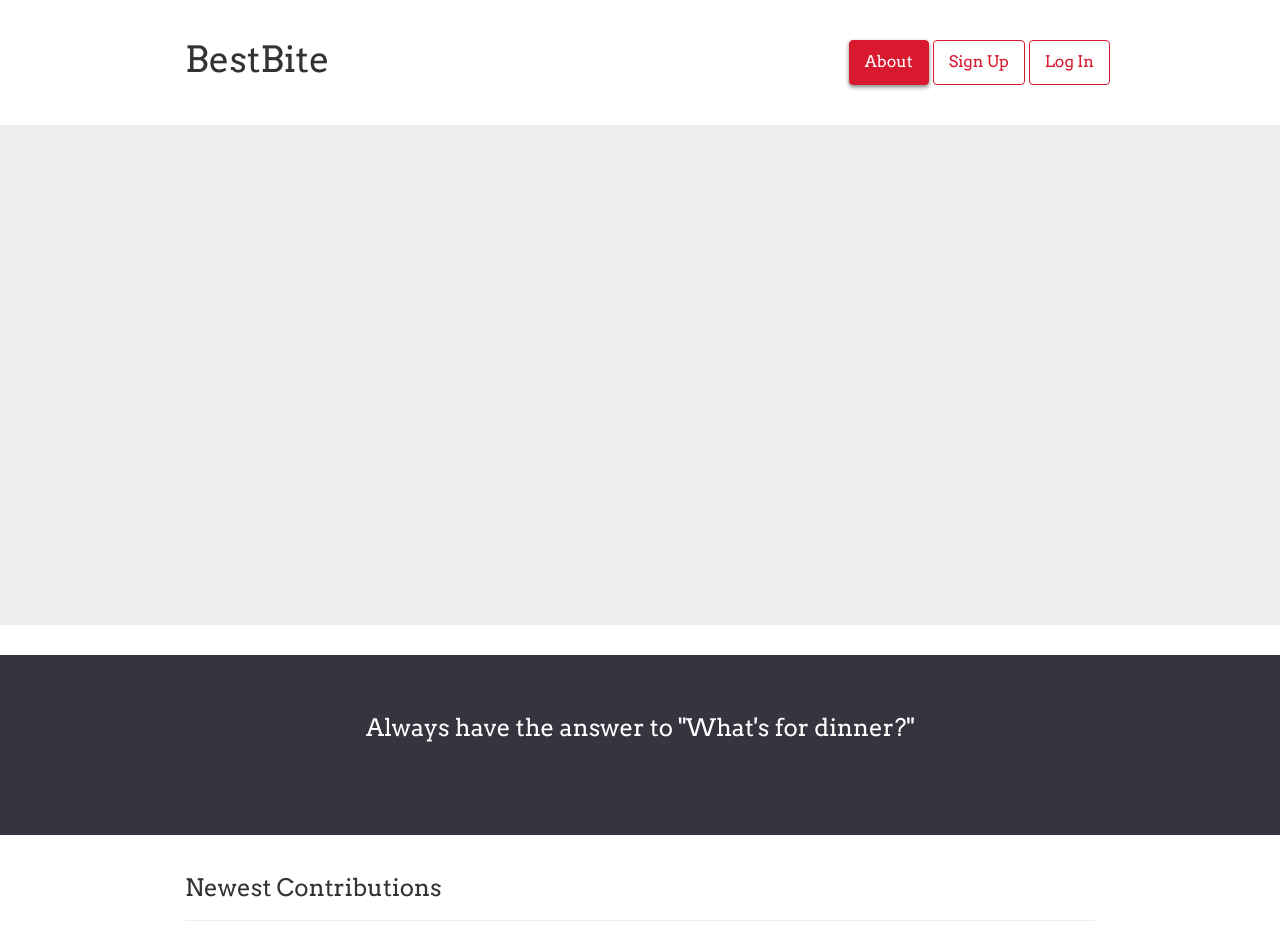
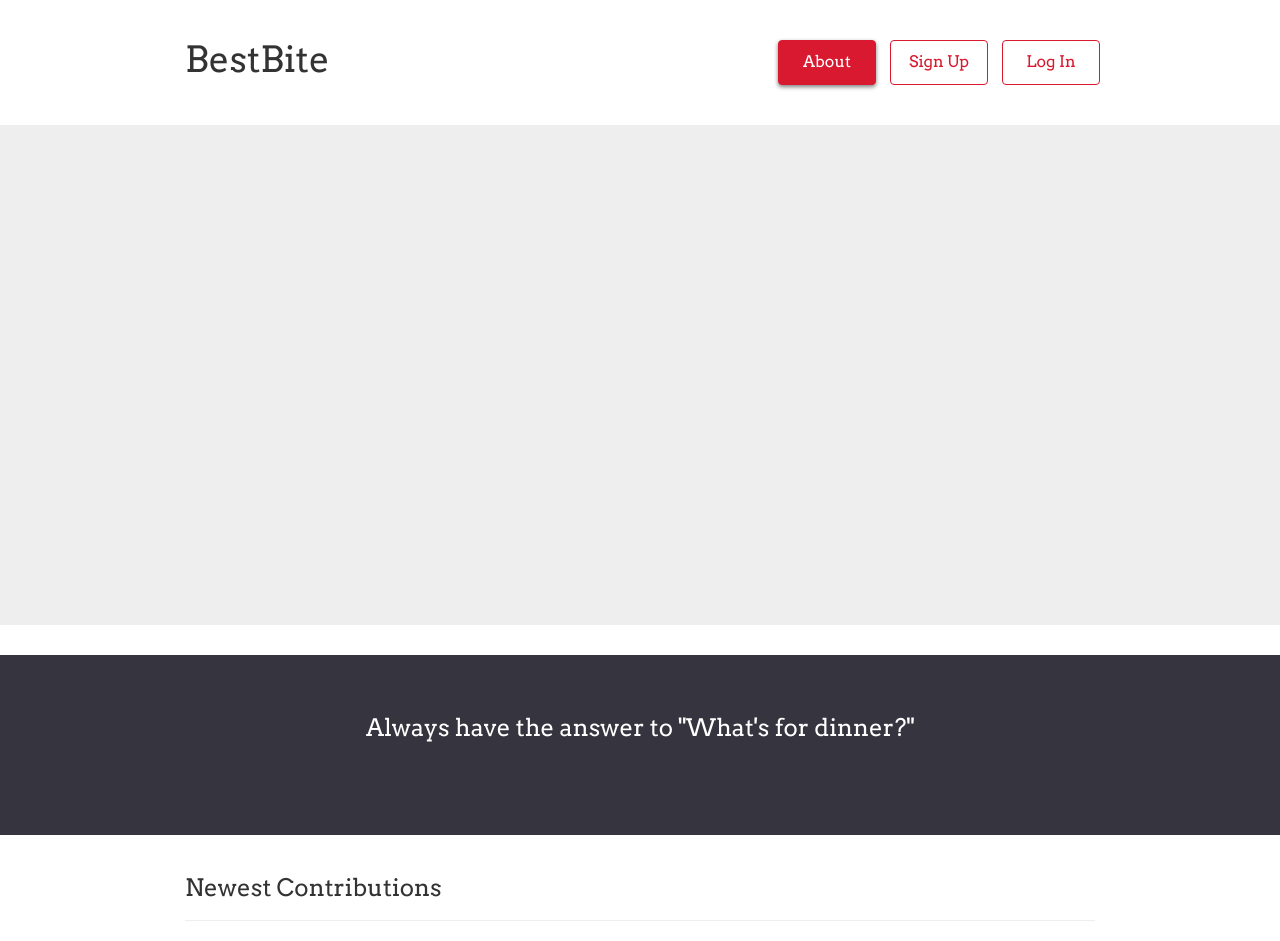
Before and after one commit to amaliacardenas/codecademy, a plain HTML site: page bestbite-project-2/index.html in a window 1280 px wide. Drawn offline with nearby package versions, Linux system fonts and the light colour scheme.

Commit message:
fixed margins on nav buttons

```diff
--- a/bestbite-project-2/style.css
+++ b/bestbite-project-2/style.css
@@ -30,8 +30,10 @@ html, body {
   background-color: rgba(216,25,47,1);
 }
 
-.nav-pills>li+li {
-    margin-left: 2px;
+.nav-pills li {
+    margin:  0 10px;
+    text-align: center;
+    width: 100px;
 }
 
 .header h1 {
```
